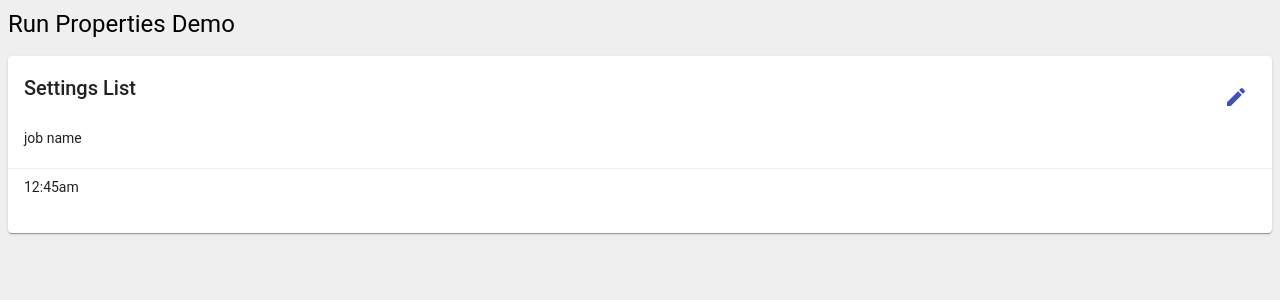
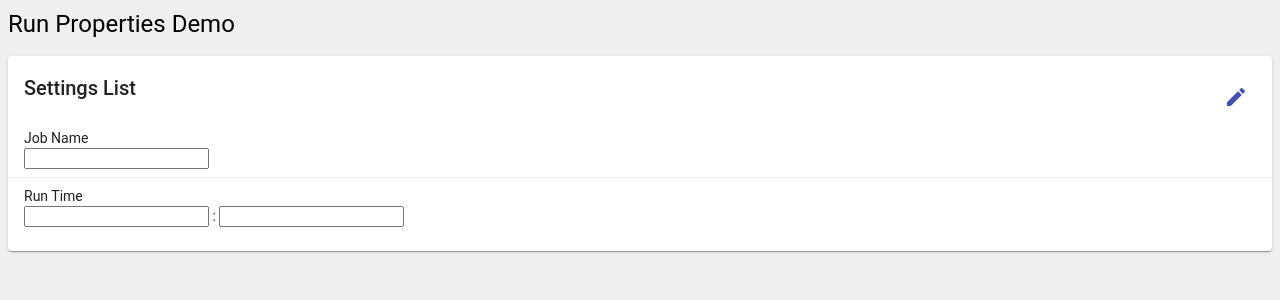
Before and after one commit to phrough/runprops, an Angular app: page / in a window 1280 px wide. Both pictures are taken after a click on the button "edit". Shown: the top 300 px of the page. Built offline with nearby package versions, Linux system fonts and the light colour scheme.

Commit message:
make the toggle button actually do something

```diff
--- a/src/app/app.module.ts
+++ b/src/app/app.module.ts
@@ -11,6 +11,7 @@ import { JobTimeComponent } from './job-time/job-time.component';
 import { SettingsListComponent } from './settings-list/settings-list.component';
 import { SettingsPaneDirective } from './settings-list/settings-pane/settings-pane.directive';
 import { JobNameComponent } from './job-name/job-name.component';
+import { SettingsPaneComponent } from './settings-list/settings-pane/settings-pane.component';
 
 @NgModule({
   declarations: [
@@ -19,6 +20,7 @@ import { JobNameComponent } from './job-name/job-name.component';
     SettingsListComponent,
     SettingsPaneDirective,
     JobNameComponent,
+    SettingsPaneComponent,
   ],
   entryComponents: [
 
--- a/src/app/job-name/job-name.component.html
+++ b/src/app/job-name/job-name.component.html
@@ -1 +1,6 @@
-<p>{{data.job.name}}</p>
+<label>Job Name</label>
+
+<div class="view">{{data.job.name}}</div>
+<div class="edit">
+  <input type="text">
+</div>
--- a/src/app/job-time/job-time.component.html
+++ b/src/app/job-time/job-time.component.html
@@ -1 +1,6 @@
-<p>{{data.job.time}}</p>
+<label>Run Time</label>
+
+<div class="view">{{data.job.time}}</div>
+<div class="edit">
+  <input type="number"> : <input type="number">
+</div>
--- a/src/app/settings-list/settings-list.component.ts
+++ b/src/app/settings-list/settings-list.component.ts
@@ -1,7 +1,6 @@
 import { Component, OnInit, AfterViewInit, OnDestroy, ViewChild, ComponentFactoryResolver, ViewContainerRef, ViewChildren, QueryList, Input, ChangeDetectorRef } from '@angular/core';
 import { SettingsPaneDirective } from './settings-pane/settings-pane.directive';
 import { SettingPaneItem } from './setting-pane-item';
-import { MatListItem } from '@angular/material';
 
 @Component({
   selector: 'app-settings-list',
@@ -9,6 +8,9 @@ import { MatListItem } from '@angular/material';
   styleUrls: ['./settings-list.component.scss']
 })
 export class SettingsListComponent implements OnInit, AfterViewInit, OnDestroy {
+
+  // TODO: proper type?
+  private componentRefs = [];
 
   // Can make this viewchildren maybe? move logic to ngAfterViewInit so they can be created via ngFor
   @ViewChildren(SettingsPaneDirective) settingPaneHosts: QueryList<SettingsPaneDirective>;
@@ -30,6 +32,8 @@ export class SettingsListComponent implements OnInit, AfterViewInit, OnDestroy {
 
   toggleEdit() {
     this.editing = !this.editing;
+
+    this.componentRefs.forEach(componentRef => componentRef.instance.inEditMode = this.editing);
   }
 
   constructor(private componentFactoryResolver: ComponentFactoryResolver, private cdr: ChangeDetectorRef) { }
@@ -38,7 +42,6 @@ export class SettingsListComponent implements OnInit, AfterViewInit, OnDestroy {
   }
 
   ngAfterViewInit() {
-    console.log(this.settingPaneHosts);
     let settingsPanelHosts = this.settingPaneHosts.toArray();
 
     for (let index = 0; index < this.listComponents.length; index++) {
@@ -47,8 +50,9 @@ export class SettingsListComponent implements OnInit, AfterViewInit, OnDestroy {
       const viewContainerRef = settingsPanelHosts[index].viewContainerRef;
       viewContainerRef.clear();
 
-      const componentRef = viewContainerRef.createComponent(componentFactory);
-      componentRef.instance.data = listItem.data;
+      this.componentRefs.push(viewContainerRef.createComponent(componentFactory));
+      this.componentRefs[index].instance.data = listItem.data;
+      this.componentRefs[index].instance.inEditMode = this.editing;
     }
 
     this.cdr.detectChanges();
--- /dev/null
+++ b/src/app/settings-list/settings-pane/settings-pane.component.scss
@@ -0,0 +1,16 @@
+.app-settings-pane {
+  display: block;
+
+  .edit {
+    display: none;
+  }
+
+  &.is-editing {
+    .edit {
+      display: block;
+    }
+    .view {
+      display: none;
+    }
+  }
+}
--- /dev/null
+++ b/src/app/settings-list/settings-pane/settings-pane.component.ts
@@ -0,0 +1,22 @@
+import { Component, OnInit, Input, HostBinding, ViewEncapsulation } from '@angular/core';
+
+@Component({
+  selector: 'app-settings-pane',
+  templateUrl: './settings-pane.component.html',
+  styleUrls: ['./settings-pane.component.scss'],
+  encapsulation: ViewEncapsulation.None,
+})
+export class SettingsPaneComponent implements OnInit {
+
+  data: any;
+
+  @HostBinding('class.app-settings-pane') private paneClass = true;
+
+  @HostBinding('class.is-editing') @Input() inEditMode = false;
+
+  constructor() { }
+
+  ngOnInit() {
+  }
+
+}
--- a/src/styles.scss
+++ b/src/styles.scss
@@ -2,6 +2,8 @@
 
 @import "~@angular/material/prebuilt-themes/indigo-pink.css";
 
+@import "./app/settings-list/settings-pane/settings-pane.component.scss";
+
 body {
   background-color: #efefef;
 }
```
Also changed, not shown: src/app/job-name/job-name.component.ts (+6 -5 lines), src/app/job-time/job-time.component.ts (+6 -5 lines), src/app/settings-list/settings-pane/settings-pane.component.html (added), 1 other file (tests, documents, lock files or other folders).
